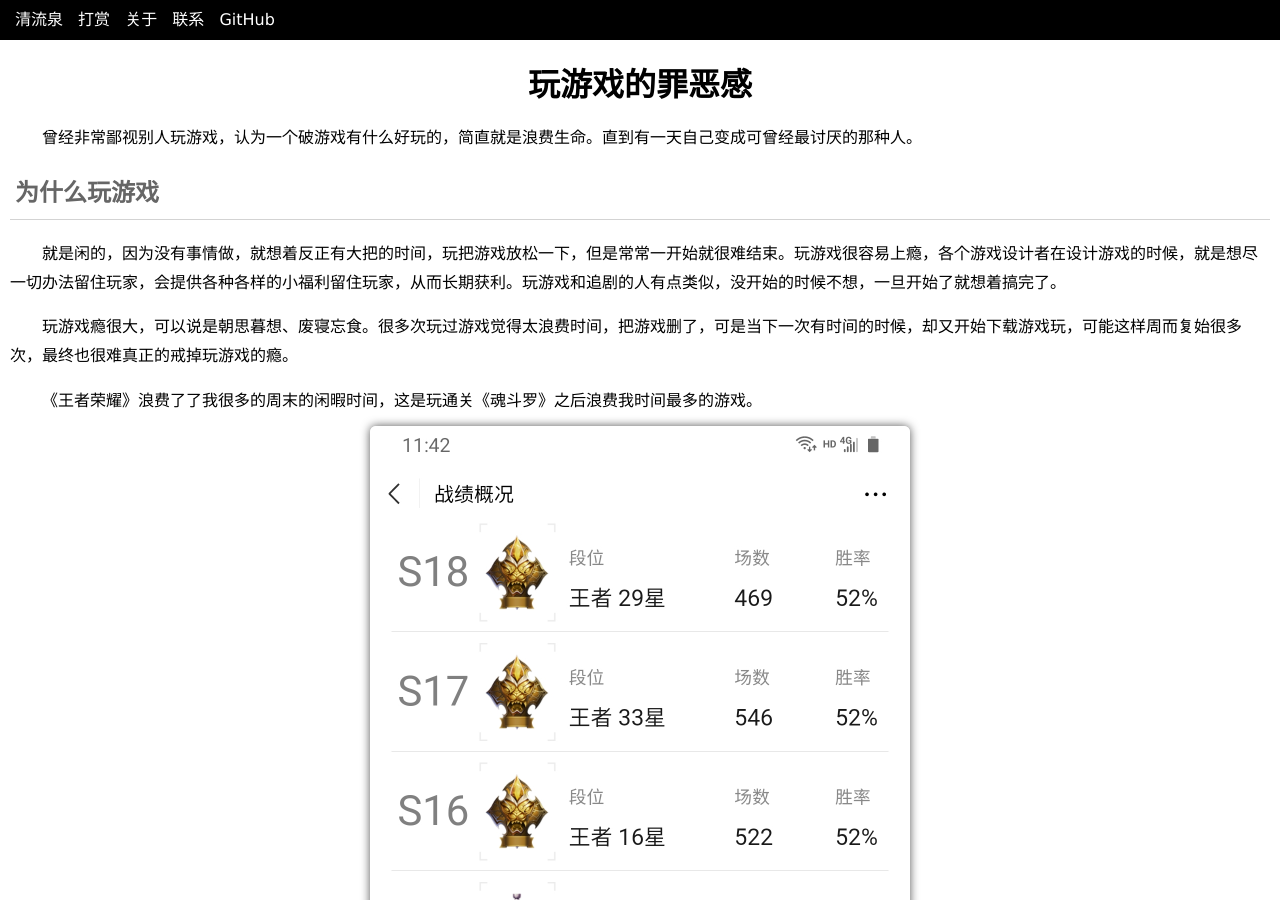
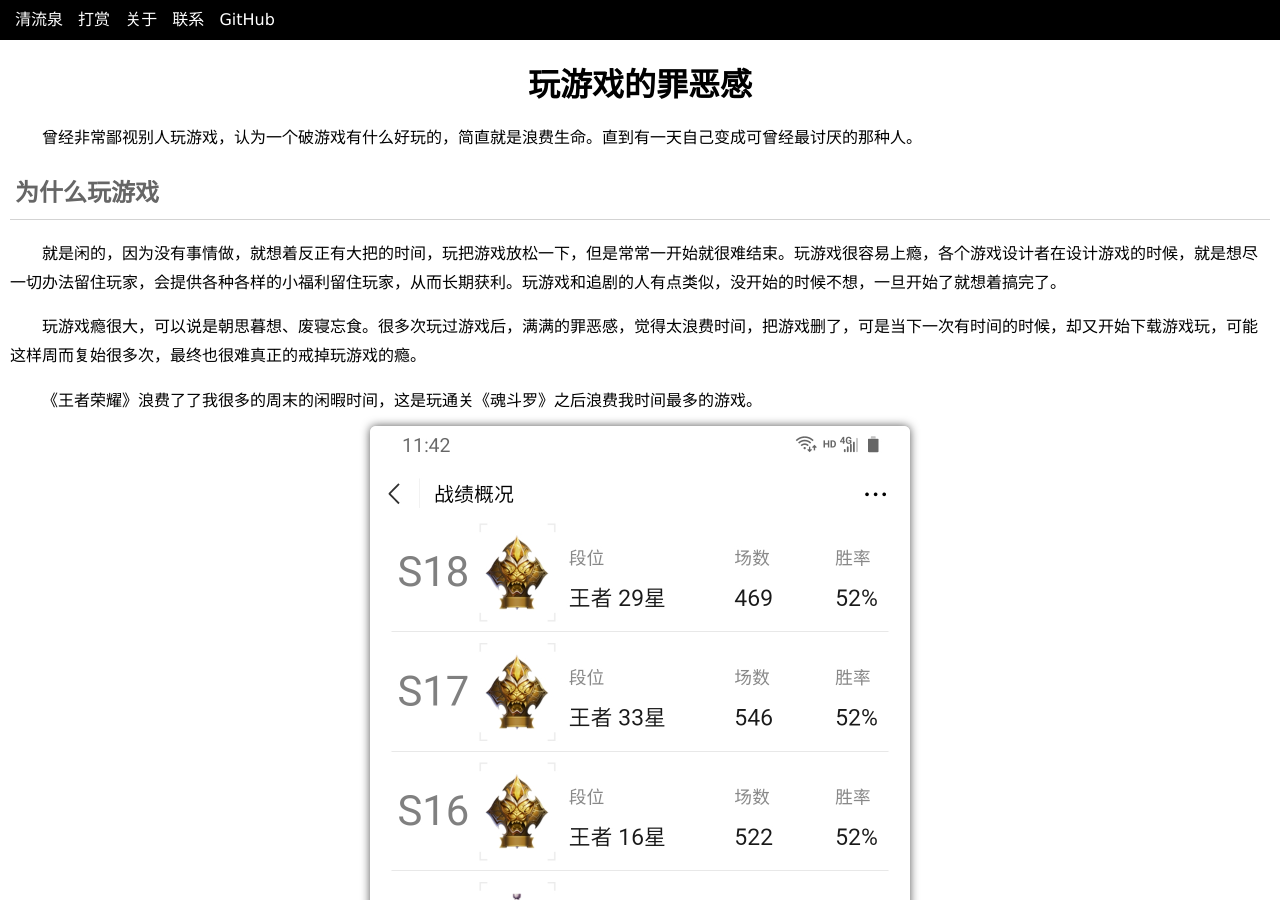
Before and after one commit to yinyongxian/yinyongxian.github.io, a Jekyll site: the page built from _posts/2020-04-29-guilt-of-playing-games.html, in a window 1280 px wide and 900 px high. Built offline with Jekyll 4.4.1, drawn with Linux system fonts in a browser that asks for light colours.

Commit message:
Update 2020-04-29-guilt-of-playing-games.html

```diff
--- a/_posts/2020-04-29-guilt-of-playing-games.html
+++ b/_posts/2020-04-29-guilt-of-playing-games.html
@@ -18,7 +18,7 @@
         <h2>为什么玩游戏</h2>
         <p>就是闲的，因为没有事情做，就想着反正有大把的时间，玩把游戏放松一下，但是常常一开始就很难结束。玩游戏很容易上瘾，各个游戏设计者在设计游戏的时候，就是想尽一切办法留住玩家，会提供各种各样的小福利留住玩家，从而长期获利。玩游戏和追剧的人有点类似，没开始的时候不想，一旦开始了就想着搞完了。
         </p>
-        <p>玩游戏瘾很大，可以说是朝思暮想、废寝忘食。很多次玩过游戏觉得太浪费时间，把游戏删了，可是当下一次有时间的时候，却又开始下载游戏玩，可能这样周而复始很多次，最终也很难真正的戒掉玩游戏的瘾。</p>
+        <p>玩游戏瘾很大，可以说是朝思暮想、废寝忘食。很多次玩过游戏后，满满的罪恶感，觉得太浪费时间，把游戏删了，可是当下一次有时间的时候，却又开始下载游戏玩，可能这样周而复始很多次，最终也很难真正的戒掉玩游戏的瘾。</p>
         <p>《王者荣耀》浪费了了我很多的周末的闲暇时间，这是玩通关《魂斗罗》之后浪费我时间最多的游戏。<img src="/Media/images/2020-04-29/king-glory.jpg" alt="王者荣耀" width="540px"></p>
 
 </body>
```
